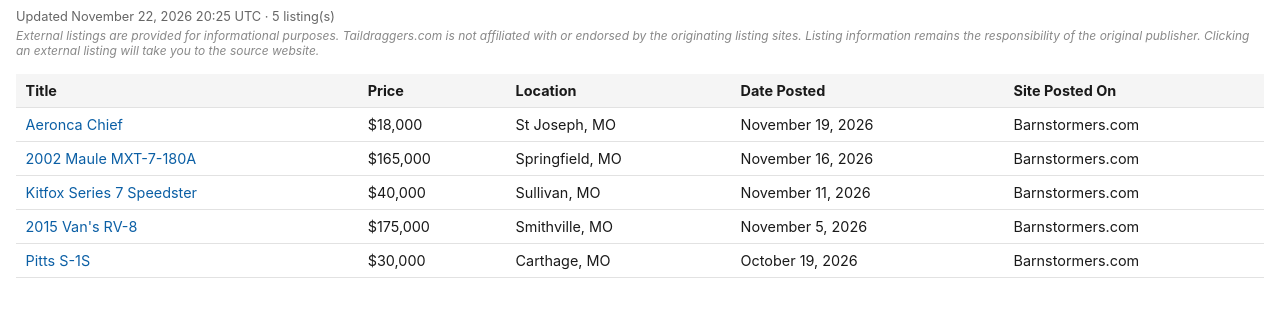
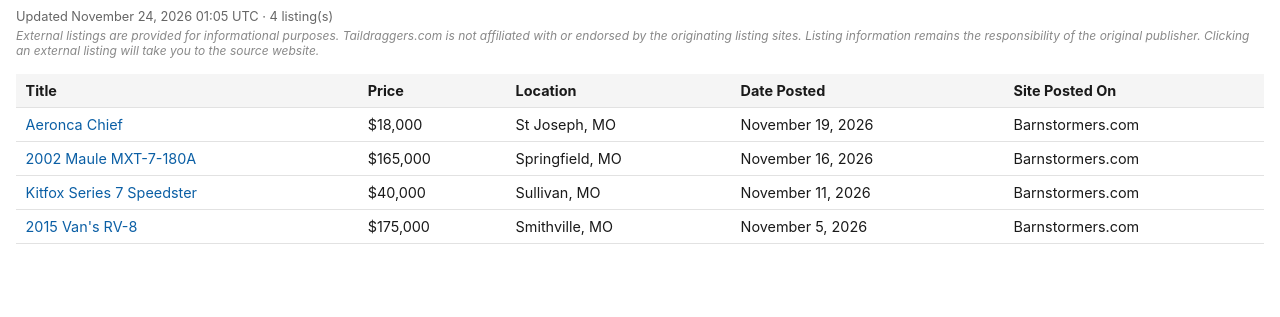
Before and after one commit to taildraggers/missouri, a plain HTML site: page docs/index.html in a window 1280 px wide. Shown: the part 43-360 px from the top of the page. Drawn offline with Linux system fonts and the light colour scheme.

Commit message:
Update Missouri listings (2026-11-24)

```diff
--- a/docs/index.html
+++ b/docs/index.html
@@ -58,7 +58,7 @@
 </head>
 <body>
   <h1>Taildragger Ads in Missouri</h1>
-  <div class="updated">Updated November 22, 2026 20:25 UTC &middot; 5 listing(s)</div>
+  <div class="updated">Updated November 24, 2026 01:05 UTC &middot; 4 listing(s)</div>
   <div class="disclaimer">External listings are provided for informational purposes. Taildraggers.com is not affiliated with or endorsed by the originating listing sites. Listing information remains the responsibility of the original publisher. Clicking an external listing will take you to the source website.</div>
   <table>
     <thead>
@@ -69,7 +69,6 @@
         <tr><td><a href="https://www.barnstormers.com/classified-2084043-2002-MAULE-MXT-7-180A.html" target="_blank" rel="noopener noreferrer">2002 Maule MXT-7-180A</a></td><td>$165,000</td><td>Springfield, MO</td><td>November 16, 2026</td><td>Barnstormers.com</td></tr>
         <tr><td><a href="https://www.barnstormers.com/classified-2080831-Kitfox-model-IV-1200-Speedster.html" target="_blank" rel="noopener noreferrer">Kitfox Series 7 Speedster</a></td><td>$40,000</td><td>Sullivan, MO</td><td>November 11, 2026</td><td>Barnstormers.com</td></tr>
         <tr><td><a href="https://www.barnstormers.com/classified-2076464-2015-VANS-RV-8.html" target="_blank" rel="noopener noreferrer">2015 Van&#x27;s RV-8</a></td><td>$175,000</td><td>Smithville, MO</td><td>November 5, 2026</td><td>Barnstormers.com</td></tr>
-        <tr><td><a href="https://www.barnstormers.com/classified-2074556-Pitts-S1S-Project.html" target="_blank" rel="noopener noreferrer">Pitts S-1S</a></td><td>$30,000</td><td>Carthage, MO</td><td>October 19, 2026</td><td>Barnstormers.com</td></tr>
     </tbody>
   </table>
 <script>
```
